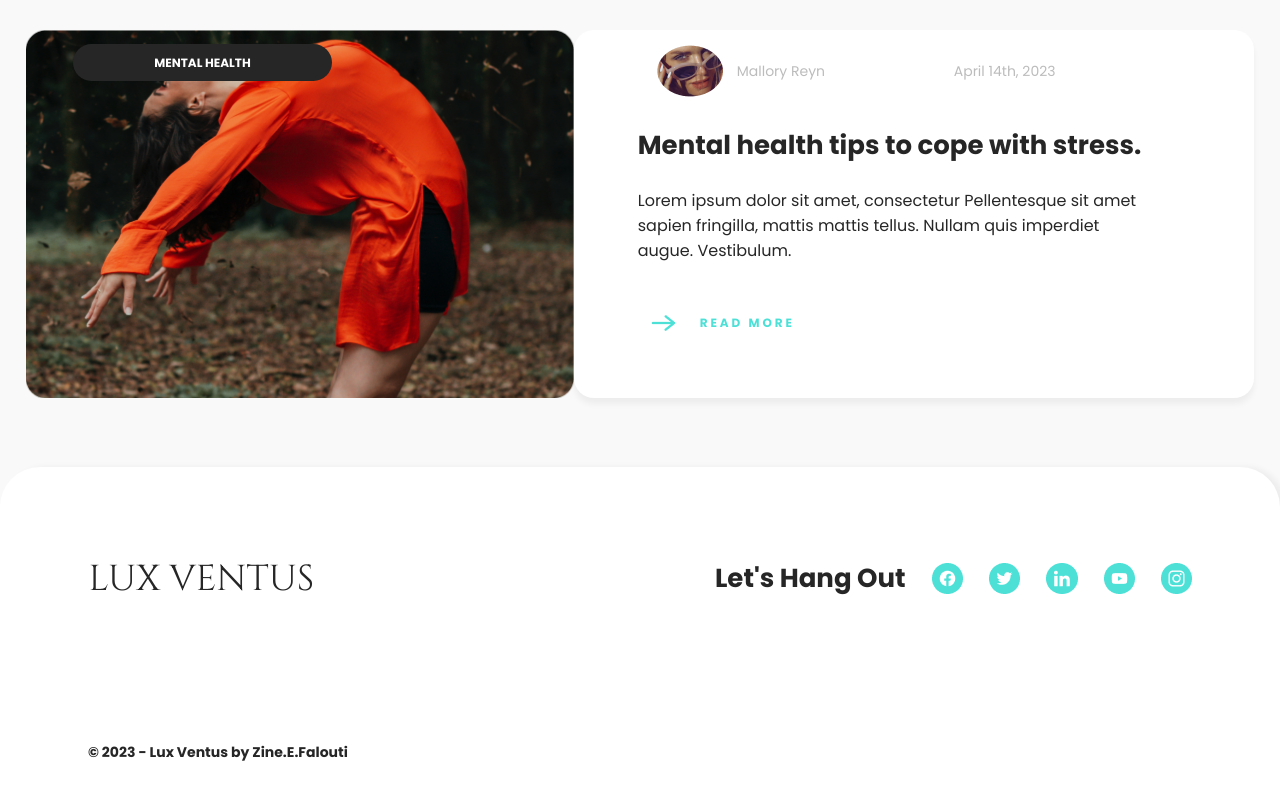
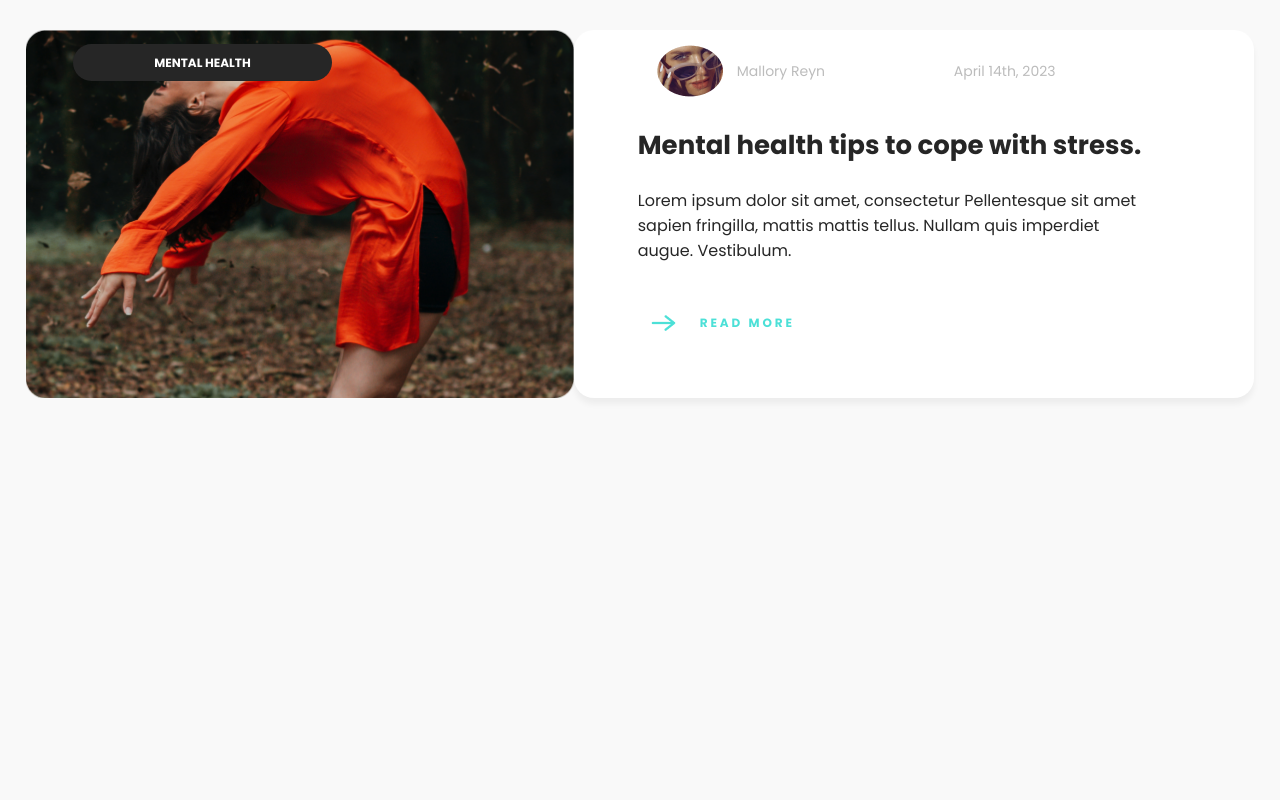
Before and after one commit to anaphitskhelauri/LuxVentusBlog, a plain HTML site: page index.html in a window 1280 px wide. Shown: the part 4093-4893 px from the top of the page. After the commit the page ends 4560 px from the top, so only its background shows below. Drawn offline with Linux system fonts and the light colour scheme.

Commit message:
New Branch

```diff
--- a/index.html
+++ b/index.html
@@ -296,28 +296,7 @@
     </div>
   </main>
   <!-- footer -->
-  <div class="footer" id="contact">
-    <div class="contacts">
-        <div class="logo">
-            <a href="./index.html">LUX VENTUS</a>
-          </div>
 
-        <div class="footer-nav">
-            <h2>Let's Hang Out</h2>
-            <img src="./assets/footer icons/facebook.png" alt="">
-            <img src="./assets/footer icons/twitter.png" alt="">
-            <img src="./assets/footer icons/linkedin.png" alt="">
-            <img src="./assets/footer icons/youtube.png" alt="">
-            <img src="./assets/footer icons/instagram.png" alt="">
-        </div>
-    </div>
-    <div class="line">
-        <img src="./assets/Vector 2.png" alt="" />
-    </div>
-    <div class="by">
-        <p>© 2023 - Lux Ventus by Zine.E.Falouti</p>
-    </div>
-</div>
 </body>
 
 </html>
--- a/style.css
+++ b/style.css
@@ -561,52 +561,3 @@ html {
 }
 
 /* footer */
-
-.footer {
-  display: flex;
-  flex-direction: column;
-  border-radius: 40px 40px 0px 0px;
-  background: #fff;
-  box-shadow: 6px 0px 6px 0px rgba(0, 0, 0, 0.05);
-  padding: 88px 88px 37px 88px;
-}
-
-.contacts {
-  display: flex;
-  align-items: center;
-  justify-content: space-around;
-  gap: 400px;
-}
-
-.footer-nav {
-  display: flex;
-  gap: 26px;
-  align-items: center;
-}
-
-.footer-nav h2 {
-  color: #262626;
-  font-family: Poppins;
-  font-size: 26px;
-  font-style: normal;
-  font-weight: 700;
-  line-height: normal;
-}
-
-.by p {
-  color: #262626;
-  font-family: Poppins;
-  font-size: 14px;
-  font-style: normal;
-  font-weight: 700;
-  line-height: normal;
-}
-
-.footer-nav img:hover {
-  transition: 0.3s;
-  transform: translateY(-5px);
-}
-
-.footer-nav img {
-  transition: 0.3s;
-}
```
